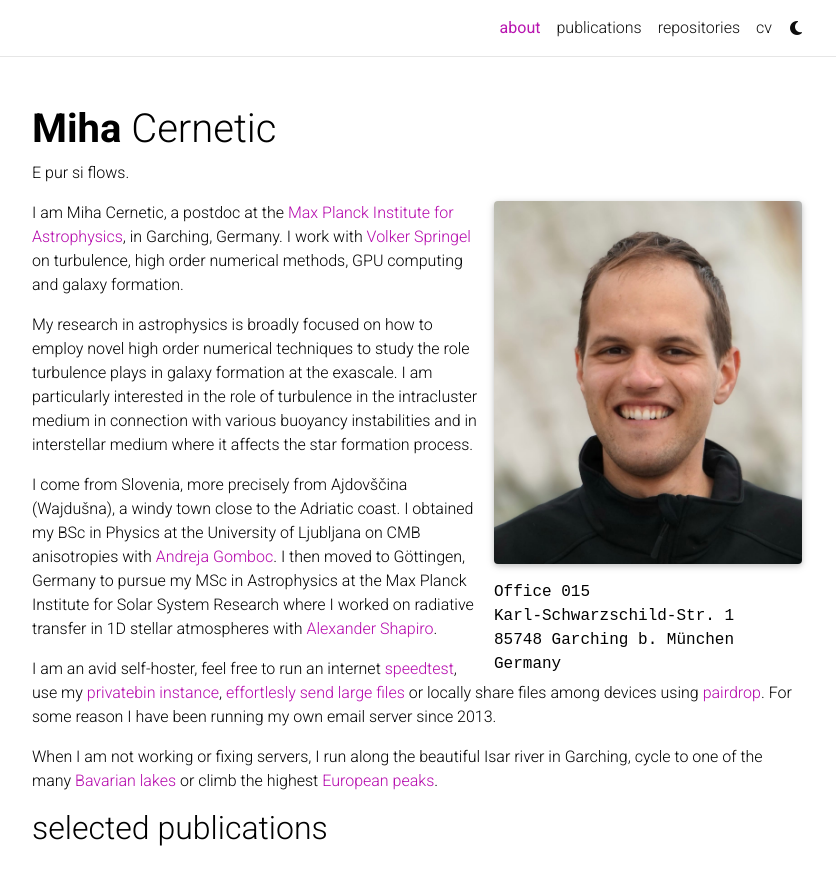
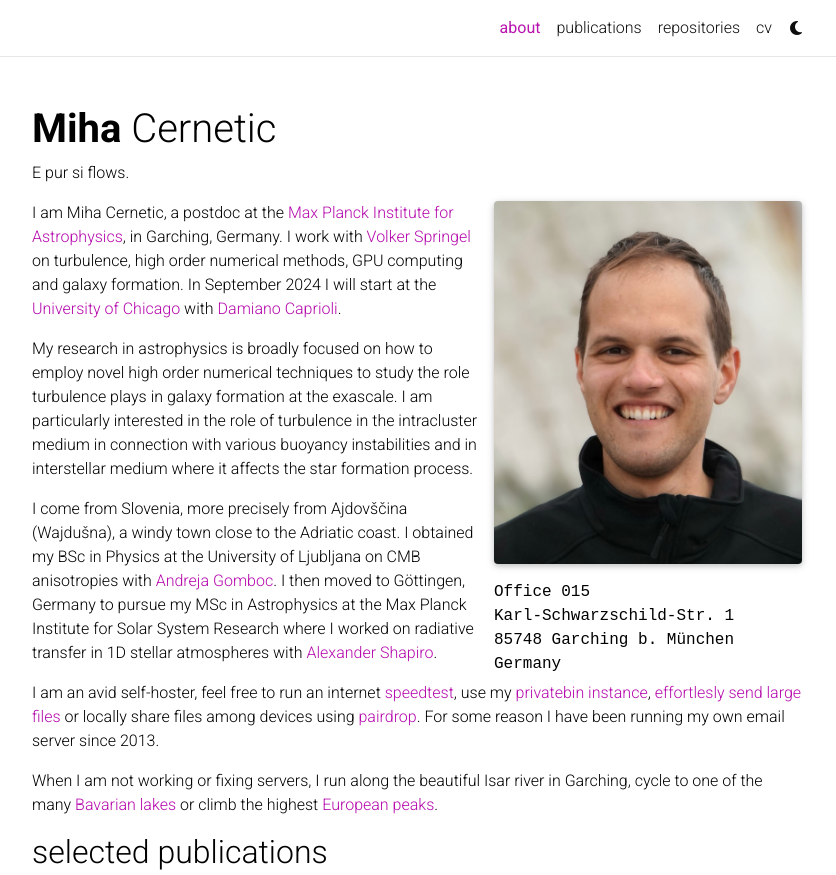
Before and after one commit to Migelo/portfolio, a Jekyll site: the page built from _pages/about.md, in a window 1280 px wide and 1073 px high, cut to the strip 0-875 px from the top of the window. Shown: the whole strip, without its empty margins (223-1059 px from the left). Built offline with Jekyll 4.4.1, drawn with Linux system fonts in a browser that asks for light colours; full-size pictures stand in for the smaller copies a plugin makes; comment, search, counter and statistics services are not loaded; a style sheet for code colours, icons or effects is not loaded.

Commit message:
update cv and description

```diff
--- a/_pages/about.md
+++ b/_pages/about.md
@@ -20,7 +20,7 @@
 social: false  # includes social icons at the bottom of the page
 ---
 
-I am Miha Cernetic, a postdoc at the [Max Planck Institute for Astrophysics](https://www.mpa-garching.mpg.de/), in Garching, Germany. I work with [Volker Springel](https://www.mpa-garching.mpg.de/person/55019/2377) on turbulence, high order numerical methods, GPU computing and galaxy formation.
+I am Miha Cernetic, a postdoc at the [Max Planck Institute for Astrophysics](https://www.mpa-garching.mpg.de/), in Garching, Germany. I work with [Volker Springel](https://www.mpa-garching.mpg.de/person/55019/2377) on turbulence, high order numerical methods, GPU computing and galaxy formation. In September 2024 I will start at the [University of Chicago](https://astrophysics.uchicago.edu/) with [Damiano Caprioli](https://astro.uchicago.edu/~caprioli/).
 
 My research in astrophysics is broadly focused on how to employ novel high order numerical techniques to study the role turbulence plays in galaxy formation at the exascale. I am particularly interested in the role of turbulence in the intracluster medium in connection with various buoyancy instabilities and in interstellar medium where it affects the star formation process.
 
```
Also changed, not shown: 1 other file.
